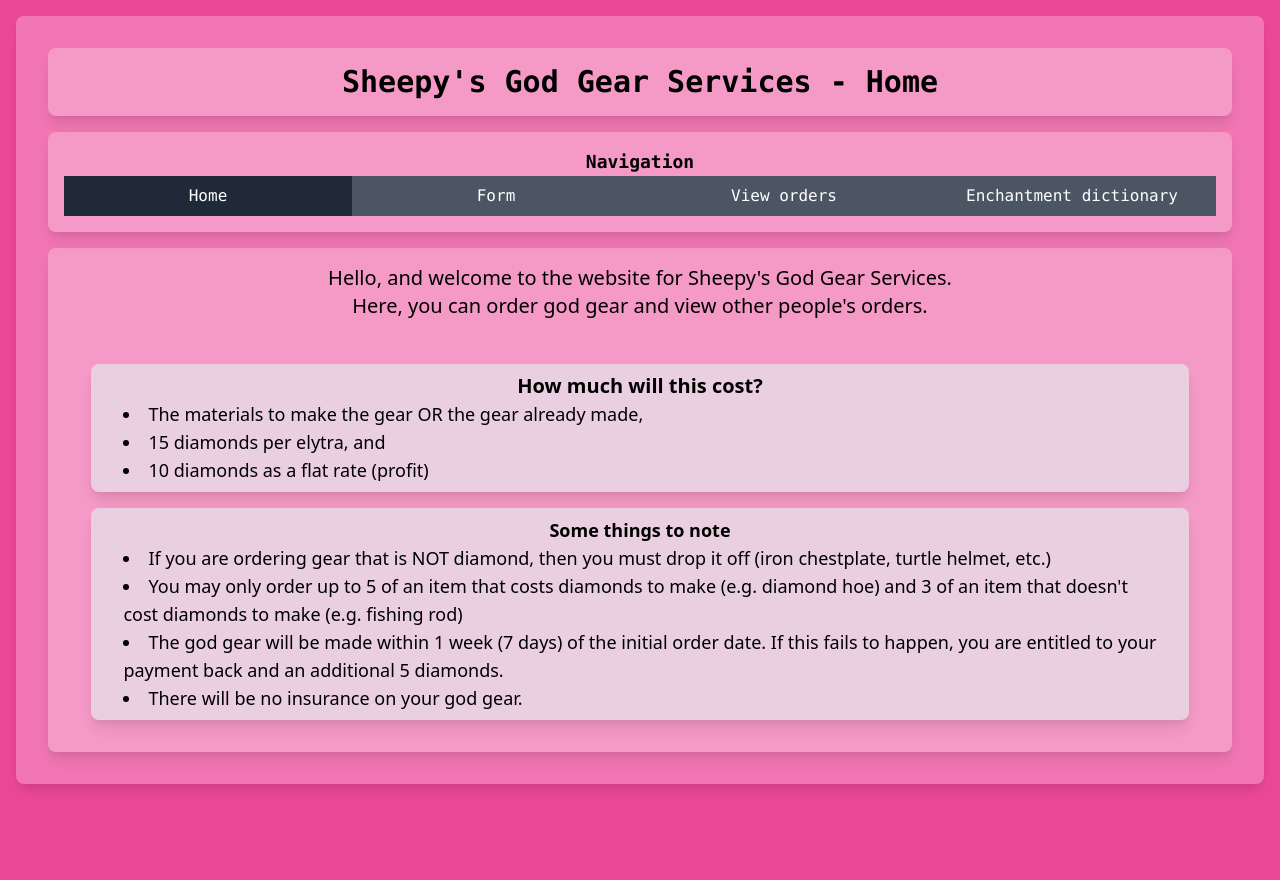
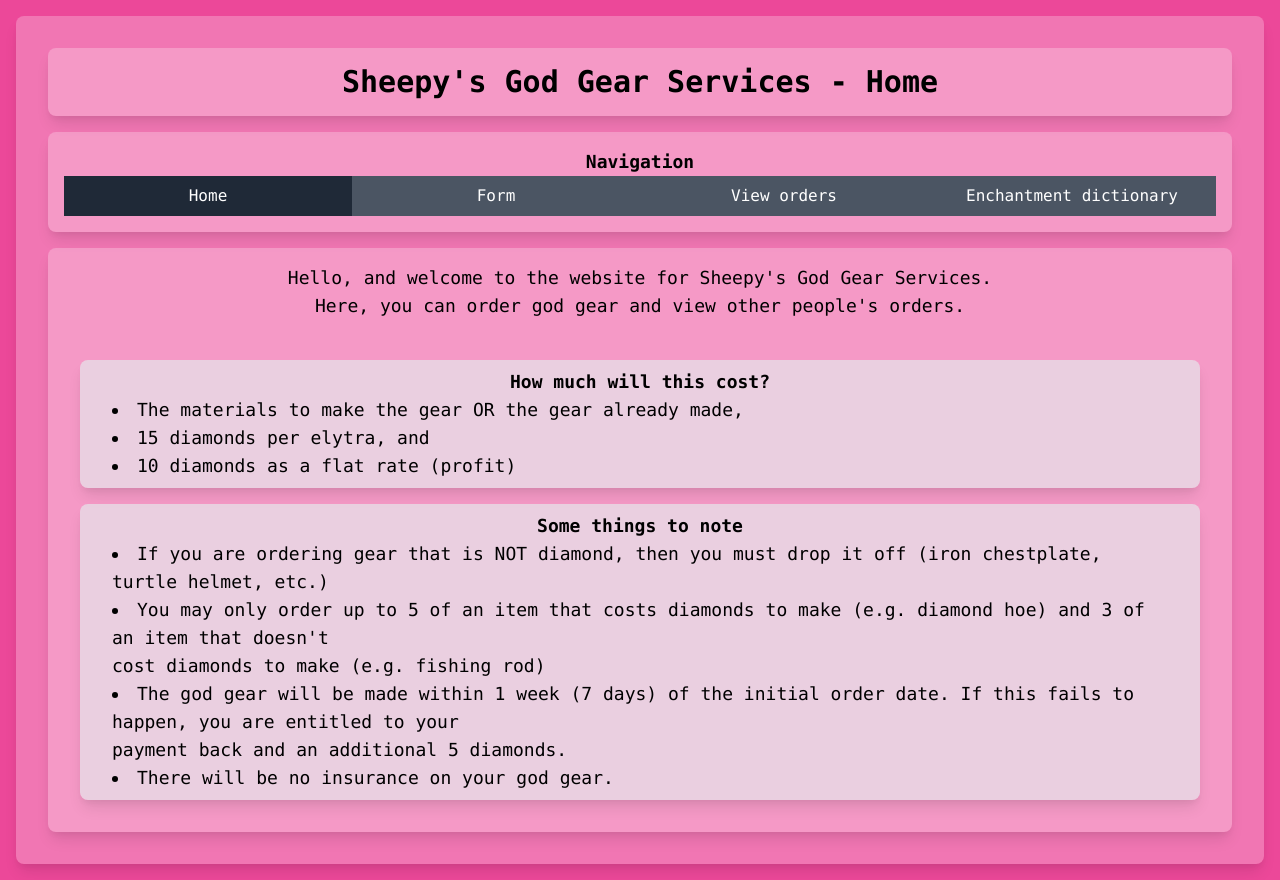
Before and after one commit to sheepy0125/NewMinecraftGearFormSite, a React (Create React App) app: page /home in a window 1280 px wide. Before the commit the page ends 800 px from the top, so only its background shows below. Built offline with nearby package versions, Linux system fonts and the light colour scheme.

Commit message:
Make all font mono

```diff
--- a/public/index.html
+++ b/public/index.html
@@ -1,5 +1,5 @@
 <!DOCTYPE html>
-<html lang="en" class="bg-pink-500">
+<html lang="en" class="font-mono bg-pink-500">
 	<head>
 		<meta charset="UTF-8" />
 		<meta name="viewport" content="width=device-width, initial-scale=1.0" />
--- a/src/components/boilerplate/button.jsx
+++ b/src/components/boilerplate/button.jsx
@@ -4,9 +4,5 @@ export default function Button(props) {
 	const normalColor = props.active ? props.activeColor : props.normalColor || "blue-300";
 	const activeColor = props.activeColor || "blue-700";
 
-	return (
-		<button className={`bg-${normalColor} hover:bg-${activeColor} p-2 font-mono hover:underline focus:outline-none ${props.className}`}>
-			{props.children}
-		</button>
-	);
+	return <button className={`bg-${normalColor} hover:bg-${activeColor} p-2 hover:underline focus:outline-none ${props.className}`}>{props.children}</button>;
 }
--- a/src/components/boilerplate/navbar.jsx
+++ b/src/components/boilerplate/navbar.jsx
@@ -26,7 +26,7 @@ export default function Navbar(props) {
 
 	return (
 		<BaseWidget>
-			<p className="font-mono text-lg text-center">Navigation</p>
+			<p className="text-lg text-center">Navigation</p>
 			<nav className="lg:flex">
 				<NavItem currentPage={currentPage} link="/home">
 					Home
--- a/src/components/boilerplate/title.jsx
+++ b/src/components/boilerplate/title.jsx
@@ -5,7 +5,7 @@ import BaseWidget from "./widgets/baseWidget.jsx";
 export default function Title(props) {
 	return (
 		<BaseWidget>
-			<div className="font-mono text-3xl text-center">{props.children}</div>
+			<div className="text-3xl text-center">{props.children}</div>
 		</BaseWidget>
 	);
 }
--- a/src/components/boilerplate/widgets/boxWidget.jsx
+++ b/src/components/boilerplate/widgets/boxWidget.jsx
@@ -5,7 +5,7 @@ import BaseWidget from "./baseWidget.jsx";
 export default function BoxWidget(props) {
 	return (
 		<BaseWidget className="block mx-auto max-w-max">
-			<p className="font-mono text-3xl">{props.message}</p>
+			<p className="text-3xl ">{props.message}</p>
 			{props.children}
 		</BaseWidget>
 	);
--- a/src/components/boilerplate/widgets/loadingWidget.jsx
+++ b/src/components/boilerplate/widgets/loadingWidget.jsx
@@ -14,7 +14,7 @@ export default function LoadingWidget(props) {
 					d="M4 12a8 8 0 018-8V0C5.373 0 0 5.373 0 12h4zm2 5.291A7.962 7.962 0 014 12H0c0 3.042 1.135 5.824 3 7.938l3-2.647z"
 				></path>
 			</svg>
-			<p className="font-mono">Loading... Please wait!</p>
+			<p>Loading... Please wait!</p>
 		</BaseWidget>
 	);
 }
--- a/src/components/pages/index.jsx
+++ b/src/components/pages/index.jsx
@@ -11,33 +11,33 @@ export default function Index() {
 		<MainWidget>
 			<Title>Sheepy's God Gear Services - Home</Title>
 			<Navbar currentPage="/home" />
-			<BaseWidget className="text-xl text-center">
-				<div className="font-light">
+			<BaseWidget>
+				<div className="text-lg font-normal text-center">
 					<p>Hello, and welcome to the website for Sheepy's God Gear Services.</p>
 					<p>Here, you can order god gear and view other people's orders.</p>
 				</div>
 				<br />
 				<div className="mx-auto text-lg max-w-max">
 					<ListWidget>
-						<p className="text-xl text-center">How much will this cost?</p>
-						<li className="font-normal">The materials to make the gear OR the gear already made,</li>
-						<li className="font-normal">15 diamonds per elytra, and</li>
-						<li className="font-normal">10 diamonds as a flat rate (profit)</li>
+						<p className="text-center">How much will this cost?</p>
+						<li className="font-thin">The materials to make the gear OR the gear already made,</li>
+						<li className="font-thin">15 diamonds per elytra, and</li>
+						<li className="font-thin">10 diamonds as a flat rate (profit)</li>
 					</ListWidget>
 					<ListWidget>
-						<p className="text-center ">Some things to note</p>
-						<li className="font-normal">If you are ordering gear that is NOT diamond, then you must drop it off (iron chestplate, turtle helmet, etc.)</li>
-						<li className="font-normal">
+						<p className="text-center">Some things to note</p>
+						<li className="font-thin">If you are ordering gear that is NOT diamond, then you must drop it off (iron chestplate, turtle helmet, etc.)</li>
+						<li className="font-thin">
 							You may only order up to 5 of an item that costs diamonds to make (e.g. diamond hoe) and 3 of an item that doesn't
 							<br />
 							cost diamonds to make (e.g. fishing rod)
 						</li>
-						<li className="font-normal">
+						<li className="font-thin">
 							The god gear will be made within 1 week (7 days) of the initial order date. If this fails to happen, you are entitled to your
 							<br />
 							payment back and an additional 5 diamonds.
 						</li>
-						<li className="font-normal">There will be no insurance on your god gear.</li>
+						<li className="font-thin">There will be no insurance on your god gear.</li>
 					</ListWidget>
 				</div>
 			</BaseWidget>
```
Also changed, not shown: 1 other file (tests, documents, lock files or other folders).
